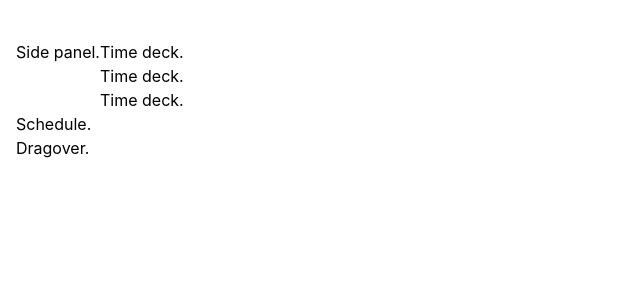
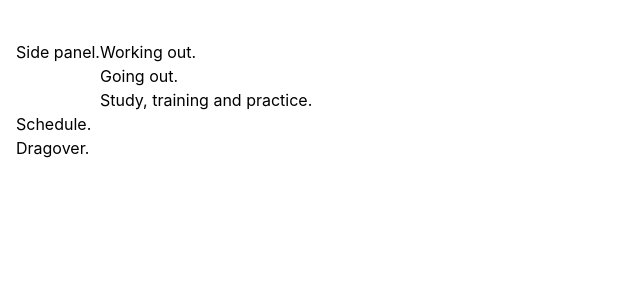
Before and after one commit to munrhalls/time-glance, a React (Create React App) app: page / in a window 1280 px wide. Shown: the top 300 px of the page, without its empty margins (0-640 px from the left). Built offline with nearby package versions, Linux system fonts and the light colour scheme.

Commit message:
time deck

```diff
--- /dev/null
+++ b/src/components/TimeDeck.js
@@ -0,0 +1,9 @@
+import React from 'react'
+
+export const TimeDeck = ({timeDeck}) => {
+    return (
+        <div>
+           {timeDeck.name}
+        </div>
+    )
+}
--- a/src/components/TimeDecks.js
+++ b/src/components/TimeDecks.js
@@ -1,4 +1,5 @@
 import React, { useState } from 'react';
+import { TimeDeck } from './TimeDeck'
 
 export const TimeDecks = () => {
     const decks = [
@@ -25,7 +26,7 @@ export const TimeDecks = () => {
             <div>Side panel.</div>
             <div>
                 {timeDecks.map(timeDeck => {
-                    return <div>Time deck. </div>
+                    return <TimeDeck timeDeck={timeDeck} />
                 })}
             </div>
         </div>
```
